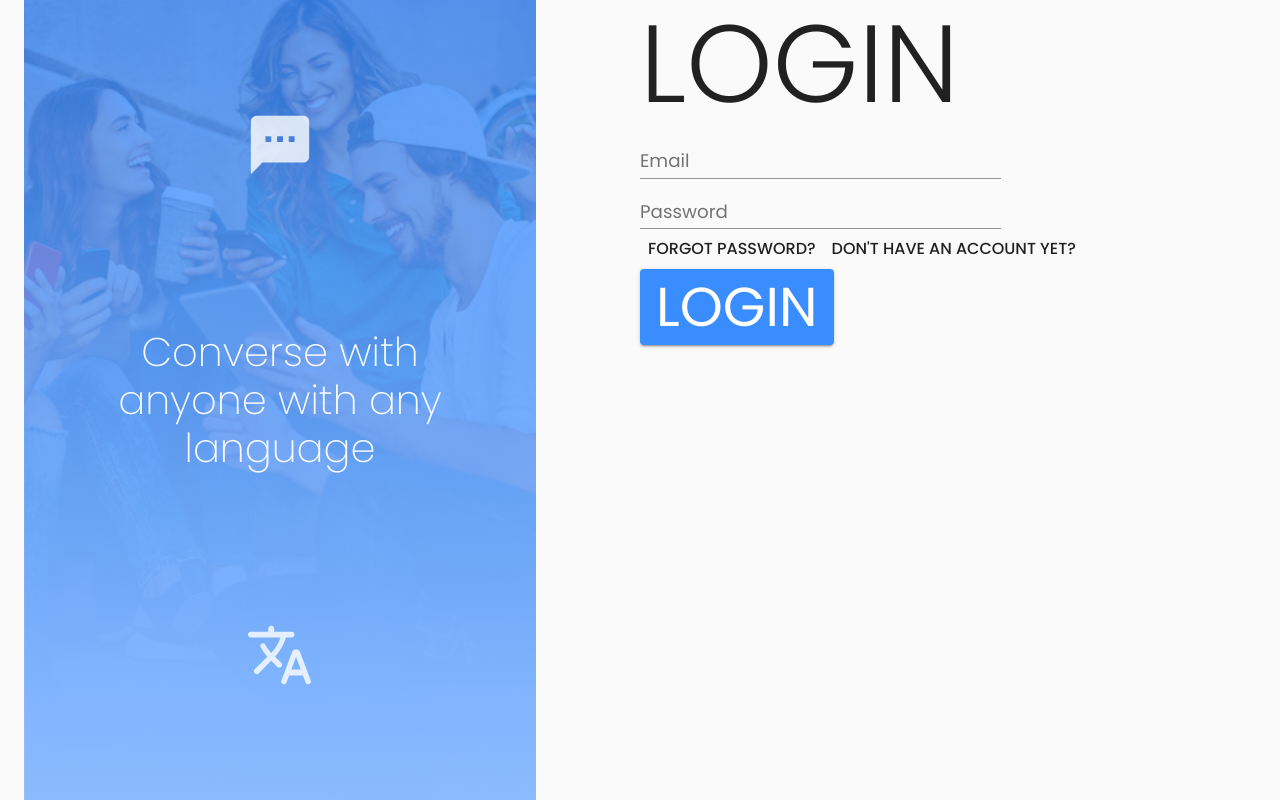
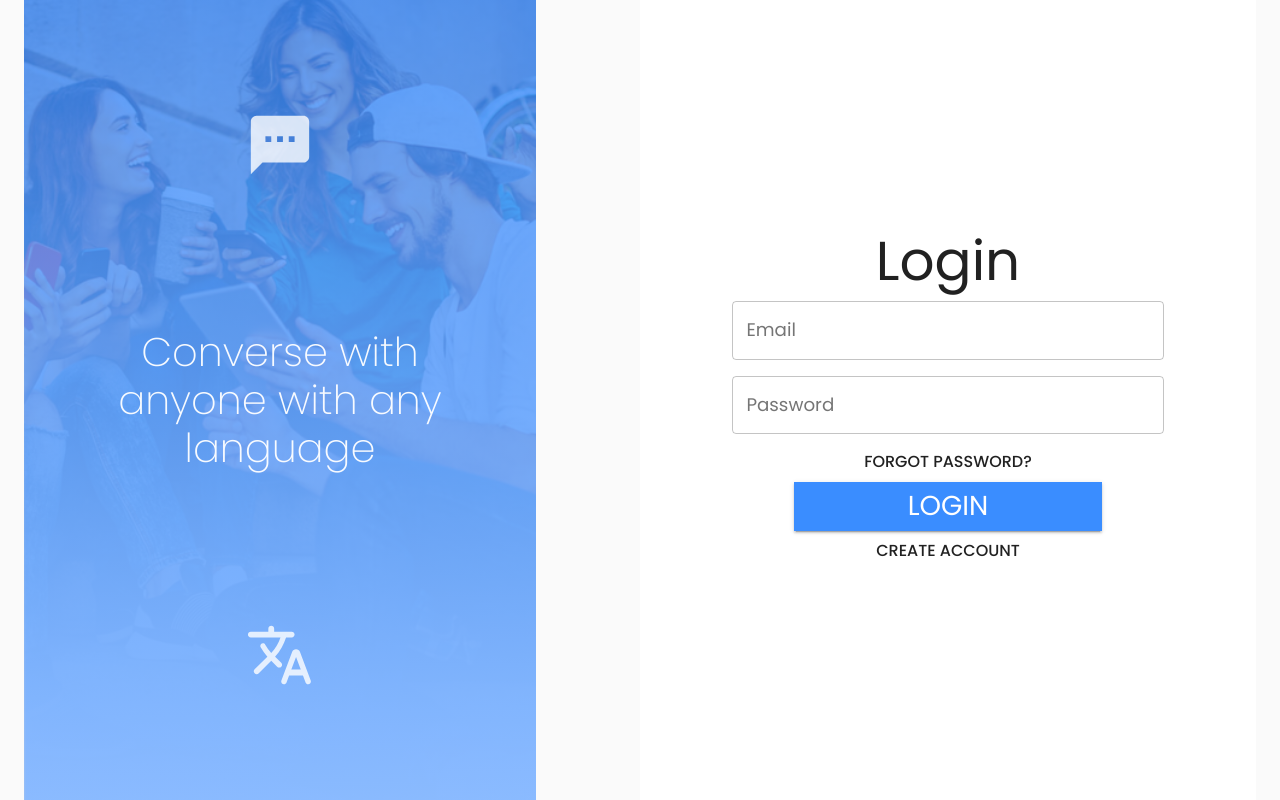
Before and after one commit to hatchways/team-peppermint, a React (Create React App) app in the folder client/: page / in a window 1280 px wide. Built offline with nearby package versions, Linux system fonts and the light colour scheme; no server answers.

Commit message:
signup form redesign

```diff
--- a/client/src/containers/Forms/Login/index.js
+++ b/client/src/containers/Forms/Login/index.js
@@ -4,7 +4,8 @@ import { useUserDispatch } from 'context/user/userContext'
 import UserServices from 'services/apiCalls/user.services'
 import { Formik, Field, Form } from 'formik';
 import Action, { ActionTypes } from 'types';
-
+import { useStyles } from '../style'
+import MailOutlineIcon from '@material-ui/icons/MailOutline';
 const Login = ({ renderRegister }) => {
 
     const userDispatch = useUserDispatch()
@@ -14,6 +15,7 @@ const Login = ({ renderRegister }) => {
         email: '',
         password: ''
     }
+    const classes = useStyles()
     const handleLoginSubmit = (loginValues) => {
         UserServices.login(loginValues)
             .then(response => {
@@ -22,30 +24,39 @@ const Login = ({ renderRegister }) => {
             .catch(err => setMessage(err))
     }
     return (
-        <div>
+        <div className={classes.root}>
             <Formik
                 initialValues={loginValues}
                 onSubmit={handleLoginSubmit}
             >
                 {({ values }) => (
-                    <Form>
-                        <Typography variant="h1">LOGIN</Typography>
-                        <Field name="email" type="email" label="Email" as={TextField} />
-                        <Field name="password" type="password" label="Password" as={TextField} />
-                        <div>
-                            <Button>Forgot Password?</Button>
-                            <Button onClick={renderRegister}>Don't have an account yet?</Button>
-                        </div>
+                    <Form className={classes.form}>
+                        <Typography variant="h3">Login</Typography>
+                        <Field
+                            className={classes.formField}
+                            name="email"
+                            type="email"
+                            label="Email"
+                            variant='outlined'
+                            as={TextField}
+                        />
+                        <Field className={classes.formField} name="password" type="password" label="Password" variant='outlined' as={TextField} />
+
+                        <Button>Forgot Password?</Button>
+
+
                         <Button
+                            className={classes.submitButton}
                             type="submit"
                             variant="contained"
                             color="primary"
+
                         >
-                            <Typography variant="h3">
+                            <Typography variant="h5">
                                 Login
                             </Typography>
                         </Button>
-
+                        <Button onClick={renderRegister}>Create Account</Button>
                     </Form>
                 )}
 
--- a/client/src/containers/Forms/Register/index.js
+++ b/client/src/containers/Forms/Register/index.js
@@ -1,21 +1,31 @@
 import React, { useEffect, useState } from 'react'
-import { Link, Button, Typography, TextField, MenuItem, Select } from '@material-ui/core'
+import { Link, Button, Typography, TextField, MenuItem, Select, Collapse } from '@material-ui/core'
 import { useUserStore } from 'context/user/userContext'
 import UserServices from 'services/apiCalls/user.services'
 import { Formik, Field, Form } from 'formik';
-
+import { useStyles } from '../style'
+import * as Yup from 'yup';
+import { Alert } from '@material-ui/lab';
+const SingUpSchema = Yup.object().shape({
+    name: Yup.string().max(50, 'Too Long').required('Required'),
+    email: Yup.string().email('Invalid Email').required('Required'),
+    password: Yup.string().min(8, 'Password is too short, should be at least 8 characters').required('Required'),
+    confirmPassword: Yup.string().oneOf([Yup.ref('password'), null], 'Passwords must match'),
+    language: Yup.string().required('Required')
+})
+const registerValues = {
+    name: '',
+    email: '',
+    password: '',
+    confirmPassword: '',
+    language: 'english'
+}
 const Register = ({ history, renderLogin }) => {
 
     const userState = useUserStore()
     const [message, setMessage] = useState(null)
+    const classes = useStyles()
 
-    const registerValues = {
-        email: '',
-        password: '',
-        confirmPassword: '',
-        name: '',
-        language: 'english'
-    }
     const handleLoginSubmit = (registerValues) => {
         UserServices.register(registerValues)
             .then(response => {
@@ -29,38 +39,72 @@ const Register = ({ history, renderLogin }) => {
     }
     useEffect(() => { console.log(userState) }, [userState])
     return (
-        <div>
+        <div className={classes.root}>
             <Formik
                 initialValues={registerValues}
                 onSubmit={handleLoginSubmit}
+                validationSchema={SingUpSchema}
             >
-                {({ values }) => (
-                    <Form>
-                        <Typography variant="h1">REGISTRATION</Typography>
-                        <Field name="email" type="email" label="Email" as={TextField} />
-                        <Field name="name" type="text" label="Name" as={TextField} />
-                        <Field name="password" type="password" label="Password" as={TextField} />
-                        <Field name="confirmPassword" type="password" label="Confirm Password" as={TextField} />
-                        <Field name="language" as={Select} >
+                {({ errors, touched }) => (
+                    <Form className={classes.form}>
+                        <Typography variant="h3">Sign Up</Typography>
+                        <Field
+                            className={classes.formField}
+                            name="email"
+                            type="email"
+                            label="Email"
+                            variant="outlined"
+                            error={errors.email && touched.email}
+                            helperText={errors.email}
+                            as={TextField}
+                        />
+                        <Field
+                            className={classes.formField}
+                            name="name"
+                            type="text"
+                            label="Name"
+                            variant="outlined"
+                            error={errors.name && touched.name}
+                            helperText={errors.name}
+                            as={TextField}
+                        />
+                        <Field
+                            className={classes.formField}
+                            name="password"
+                            type="password"
+                            label="Password"
+                            variant="outlined"
+                            error={errors.password && touched.password}
+                            helperText={errors.password}
+                            as={TextField}
+                        />
+                        <Field
+                            className={classes.formField}
+                            name="confirmPassword"
+                            type="password"
+                            label="Confirm Password"
+                            variant="outlined"
+                            error={errors.confirmPassword && touched.confirmPassword}
+                            helperText={errors.confirmPassword}
+                            as={TextField}
+                        />
+                        <Field className={classes.formField} name="language" label={'Language'} variant="outlined" as={Select} >
                             <MenuItem value="english">English</MenuItem>
                             <MenuItem value="french">French</MenuItem>
                             <MenuItem value="chinese">Chinese</MenuItem>
                             <MenuItem value="russian">Russian</MenuItem>
                         </Field>
-                        <div >
-                            <Link >Forgot Password?</Link>
-                            <Link onClick={renderLogin}>Don't have an account yet?</Link>
-                        </div>
                         <Button
+                            className={classes.submitButton}
                             type="submit"
                             variant="contained"
                             color="primary"
                         >
-                            <Typography variant="h3">
-                                Register
+                            <Typography variant="h5">
+                                Sign Up
                             </Typography>
                         </Button>
-
+                        <Button onClick={renderLogin}>Sign In</Button>
                     </Form>
                 )}
 
--- /dev/null
+++ b/client/src/containers/Forms/style.js
@@ -0,0 +1,25 @@
+import { makeStyles } from "@material-ui/core/styles";
+
+export const useStyles = makeStyles((theme) => ({
+    root: {
+        background:'#FFFFFF',
+        width: '100%',
+        height: '100%',
+        display:'flex',
+        alignItems: 'center',
+    },
+    form: {
+        width: '100%',
+        display: 'flex',
+        flexDirection: 'column',
+        alignItems: 'center'
+    },
+    formField: {
+        width: '70%',
+        margin: theme.spacing(1, 0),
+    },
+    submitButton: {
+        width: '50%',
+        borderRadius: 0
+    }
+}));
--- a/client/src/containers/LandingPage/index.js
+++ b/client/src/containers/LandingPage/index.js
@@ -8,7 +8,7 @@ const LandingPage = ({ history }) => {
     const renderLogin = () => setIsLogin(true)
     const renderRegister = () => setIsLogin(false)
     return (
-        <Grid container  justify='space-between'>
+        <Grid container justify='center' alignItems='stretch'>
             <Grid item xs={6}>
                 <BackgroundImage />
             </Grid>
```
Also changed, not shown: 1 other file (tests, documents, lock files or other folders).
